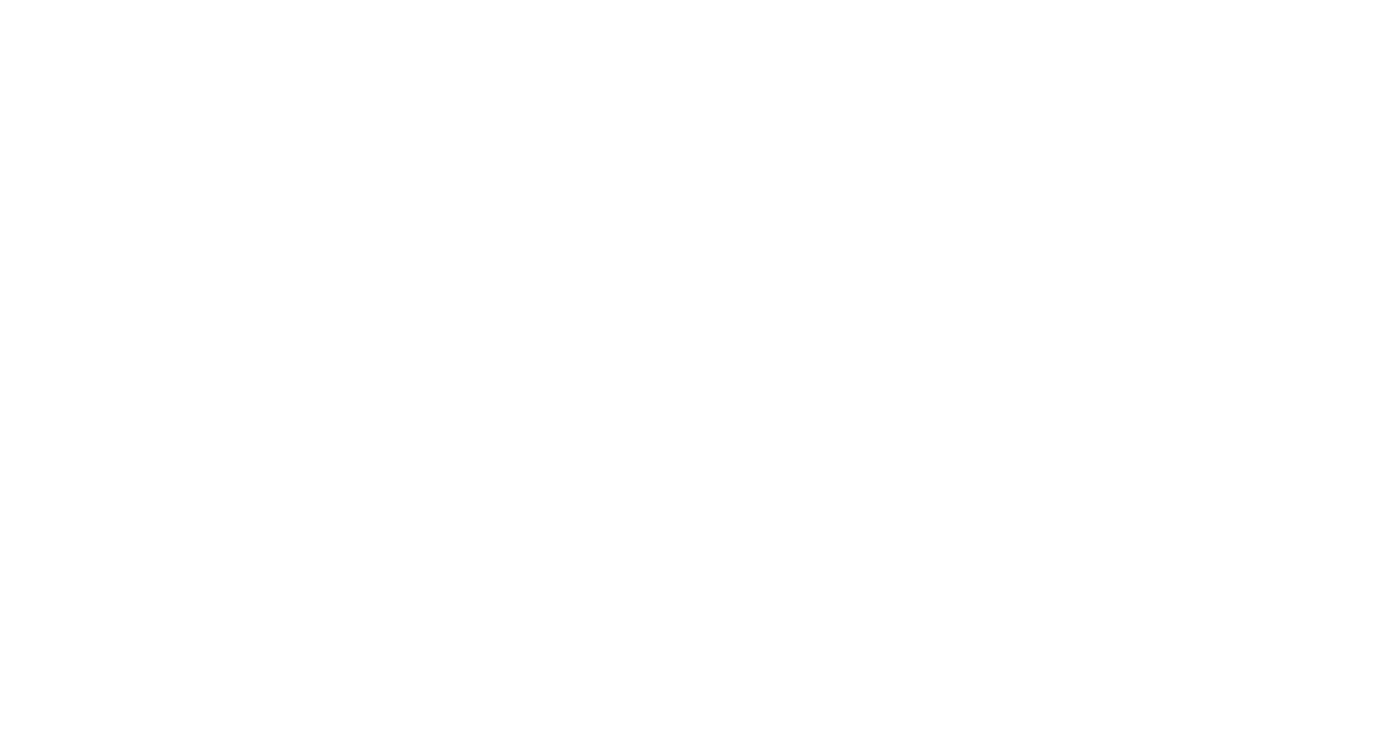
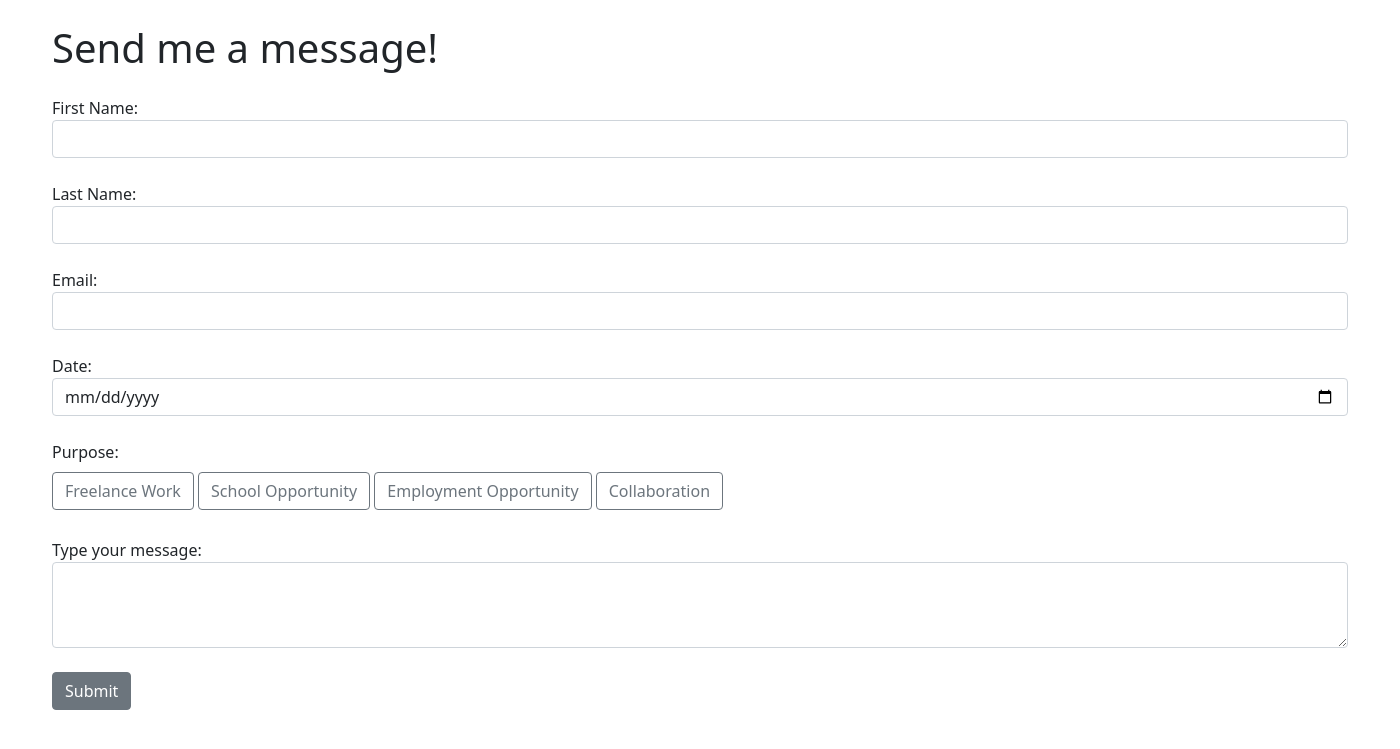
Before and after one commit to heyzique/email_messenger, a Flask app: page / in a window 1400 px wide; the page is wider, and only the part inside the window is pictured. Before the commit the part shown is empty. Shown: the top 749 px of that part. Run offline with Flask 3, Linux system fonts and the light colour scheme.

Commit message:
Designing html page using Bootstrap framework

```diff
--- a/templates/index.html
+++ b/templates/index.html
@@ -1,11 +1,61 @@
 <!DOCTYPE html>
 <html lang="en">
+
     <head>
         <meta charset="UTF-8">
         <meta name="viewport" content="width=device-width, initial-scale=1, shrink-to-fit=no">
-    <title>Send me a message</title>
+
+        <title>Python Email Messenger</title>
+
+        <link rel="stylesheet" href="https://cdn.jsdelivr.net/npm/bootstrap@5.1.3/dist/css/bootstrap.min.css">
     </head>
+
     <body>
+        <div class="container">
+            <h1 class="mt-4 mb-4">Send me a message!</h1>
+            <form method="POST">
+                <div class="form-group mb-4">
+                    <label for="first_name">First Name:</label>
+                    <input class="form-control" type="text" id="first_name" name="first_name" required>
+                </div>
+                <div class="form-group mb-4">
+                    <label for="last_name">Last Name:</label>
+                    <input class="form-control" type="text" id="last_name" name="last_name" required>
+                </div>
+                <div class="form-group mb-4">
+                    <label for="email">Email:</label>
+                    <input class="form-control" type="email" id="email" name="email" required>
+                </div>
+                <div class="form-group mb-4">
+                    <label for="date">Date:</label>
+                    <input class="form-control" type="date" id="date" name="date" required>
+                </div>
+                <div class="form-group mb-4">
+                    <label class="mb-2">Purpose:</label>
+                    <br>
+                    <div class="btn-group-horizontal" id="purpose">
+                        <input class="btn-check form-control" type="radio" id="freelance" name="purpose" value="Freelance" required>
+                        <label class="mb-1 btn btn-outline-secondary" for="freelance">Freelance Work</label>
 
+                        <input class="btn-check form-control" type="radio" id="school" name="purpose" value="School" required>
+                        <label class="mb-1 btn btn-outline-secondary" for="school">School Opportunity</label>
+
+                        <input class="btn-check form-control" type="radio" id="employment" name="purpose" value="Employment" required>
+                        <label class="mb-1 btn btn-outline-secondary" for="employment">Employment Opportunity</label>
+
+                        <input class="btn-check form-control" type="radio" id="collab" name="purpose" value="collab" required>
+                        <label class="mb-1 btn btn-outline-secondary" for="collab">Collaboration</label>
+                    </div>
+                </div>
+                <div class="form-group mb-4">
+                    <label for="messages">Type your message:</label>
+                    <textarea class="form-control" rows="3" id="messages" name="messages" required></textarea>
+                </div>
+                <button class="btn btn-secondary mb-4" type="submit">Submit</button>
+            </form>
+        </div>
+
+        <script src="https://code.jquery.com/jquery-3.6.0.min.js"></script>
+        <script src="https://cdn.jsdelivr.net/npm/bootstrap@5.1.3/dist/js/bootstrap.min.js"></script>
     </body>
 </html>
```
Lines whose indentation alone changed are shown as unchanged.
